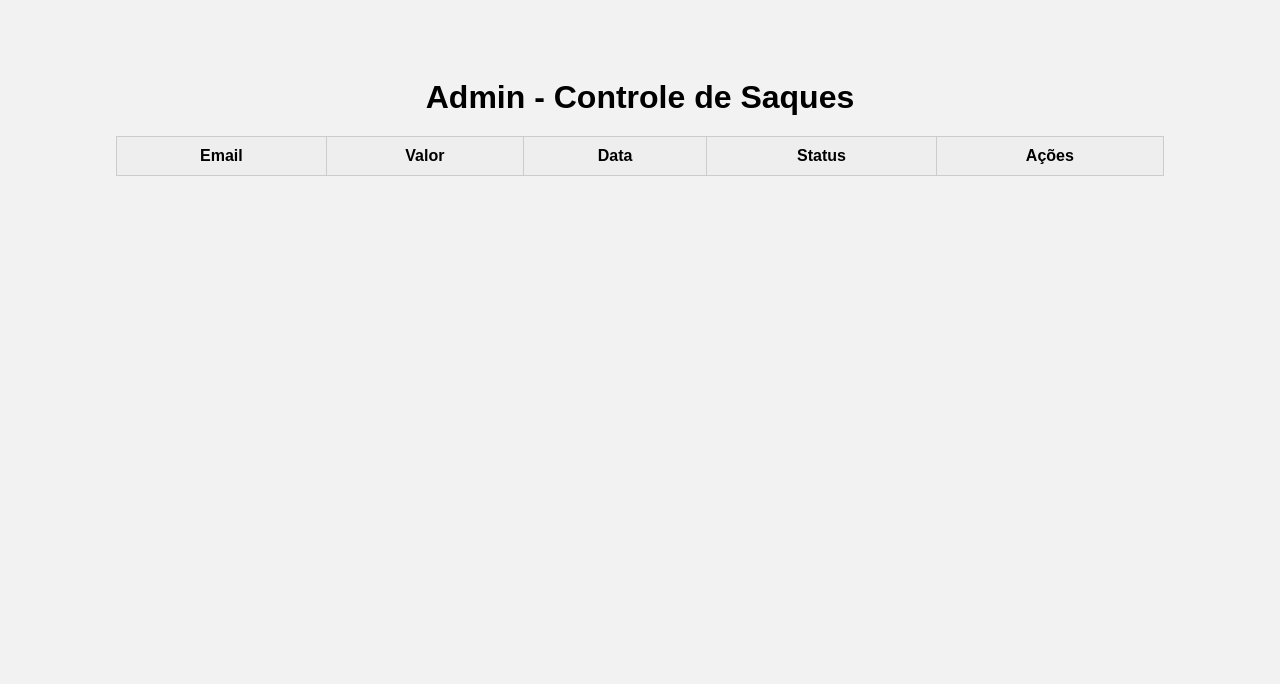
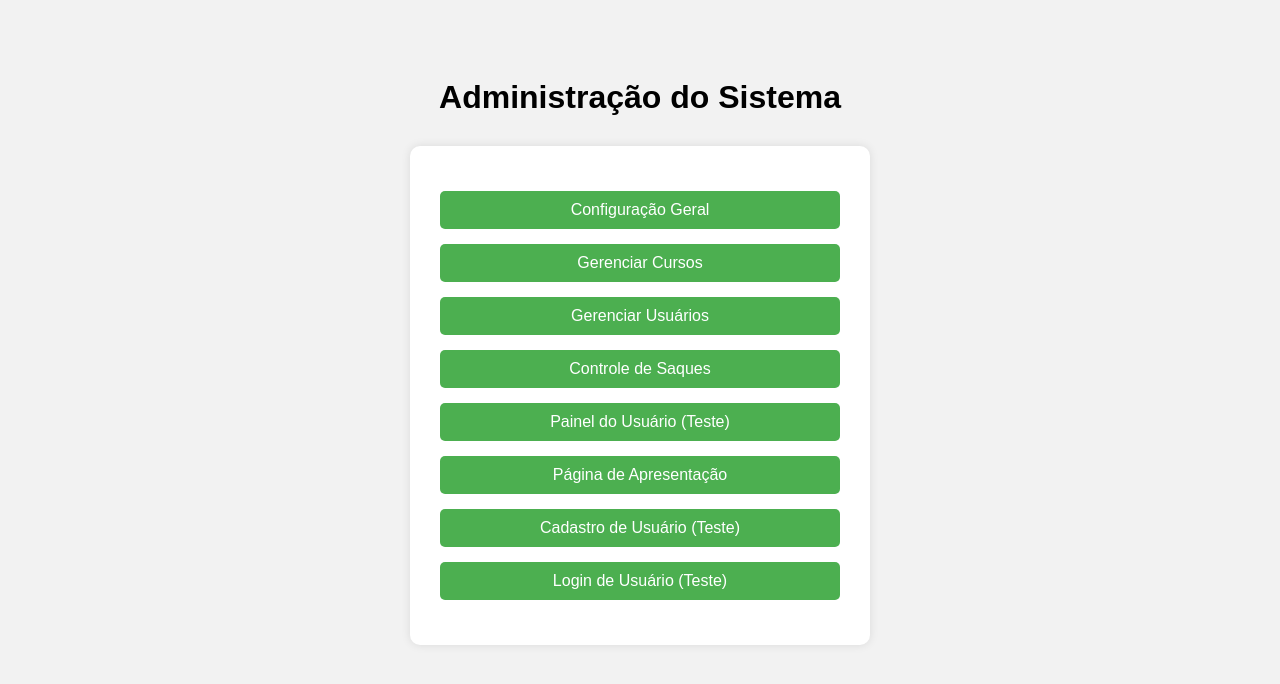
Before and after one commit to Leandro1308/renda-compartilhada, a website: page public/admin.html in a window 1280 px wide. Drawn offline with Linux system fonts and the light colour scheme.

Commit message:
Update admin.html

```diff
--- a/public/admin.html
+++ b/public/admin.html
@@ -2,7 +2,7 @@
 <html lang="pt-BR">
 <head>
   <meta charset="UTF-8">
-  <title>Painel Admin - Saques</title>
+  <title>Painel do Administrador - Navegação</title>
   <style>
     body {
       background-color: #f2f2f2;
@@ -10,78 +10,51 @@
       text-align: center;
       padding: 50px;
     }
+
     h1 {
-      margin-bottom: 20px;
+      margin-bottom: 30px;
     }
-    table {
-      margin: auto;
+
+    .menu {
+      display: inline-block;
+      background: white;
+      border-radius: 10px;
+      padding: 30px;
+      box-shadow: 0 0 10px rgba(0,0,0,0.1);
       width: 90%;
-      border-collapse: collapse;
-      background: white;
+      max-width: 400px;
     }
-    th, td {
-      border: 1px solid #ccc;
+
+    .menu a {
+      display: block;
+      margin: 15px 0;
       padding: 10px;
+      background-color: #4CAF50;
+      color: white;
+      text-decoration: none;
+      border-radius: 5px;
+      transition: background-color 0.3s;
     }
-    th {
-      background: #eee;
-    }
-    button {
-      padding: 5px 10px;
-      margin: 2px;
-      cursor: pointer;
+
+    .menu a:hover {
+      background-color: #45a049;
     }
   </style>
 </head>
 <body>
-  <h1>Admin - Controle de Saques</h1>
 
-  <table>
-    <thead>
-      <tr>
-        <th>Email</th>
-        <th>Valor</th>
-        <th>Data</th>
-        <th>Status</th>
-        <th>Ações</th>
-      </tr>
-    </thead>
-    <tbody id="tabelaSaques"></tbody>
-  </table>
+  <h1>Administração do Sistema</h1>
 
-<script>
-  fetch('/saques.json')
-    .then(res => res.json())
-    .then(saques => {
-      const tabela = document.getElementById('tabelaSaques');
-
-      saques.forEach((s, index) => {
-        const tr = document.createElement('tr');
-        tr.innerHTML = `
-          <td>${s.email}</td>
-          <td>R$ ${s.valor.toFixed(2)}</td>
-          <td>${s.data}</td>
-          <td>${s.status}</td>
-          <td>
-            ${s.status === 'Pendente' ? `
-              <button onclick="alterarStatus(${index}, 'Aprovado')">Aprovar</button>
-              <button onclick="alterarStatus(${index}, 'Recusado')">Recusar</button>
-            ` : '-'}
-          </td>
-        `;
-        tabela.appendChild(tr);
-      });
-    });
-
-  function alterarStatus(index, novoStatus) {
-    fetch('/alterar-saque', {
-      method: 'POST',
-      headers: {'Content-Type': 'application/json'},
-      body: JSON.stringify({ index, status: novoStatus })
-    })
-    .then(() => location.reload());
-  }
-</script>
+  <div class="menu">
+    <a href="admin-configuracao.html">Configuração Geral</a>
+    <a href="admin-cursos.html">Gerenciar Cursos</a>
+    <a href="admin-usuarios.html">Gerenciar Usuários</a>
+    <a href="pagamento.html">Controle de Saques</a>
+    <a href="painel.html">Painel do Usuário (Teste)</a>
+    <a href="apresentacao.html">Página de Apresentação</a>
+    <a href="index.html">Cadastro de Usuário (Teste)</a>
+    <a href="login.html">Login de Usuário (Teste)</a>
+  </div>
 
 </body>
 </html>
```
